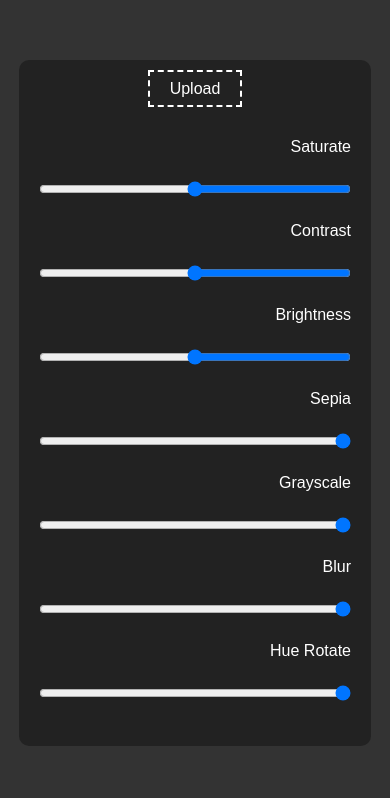
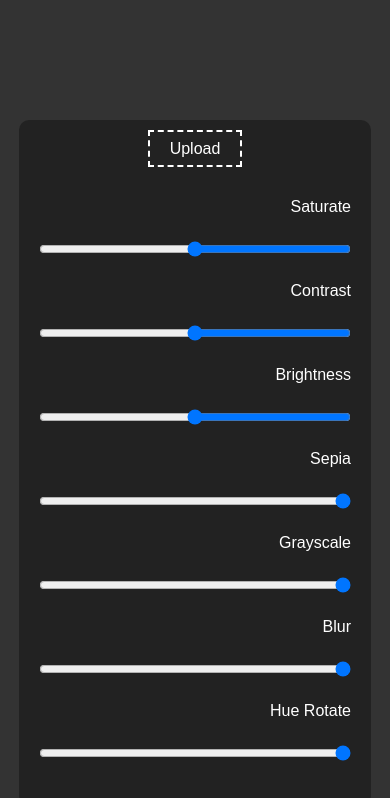
Before and after one commit to moaraby-projects/filters-Image, a plain HTML site: page index.html in a window 390 px wide. Shown: the part 209-1007 px from the top of the page. Before the commit the page ends 955 px from the top, so only its background shows below. Drawn offline with Linux system fonts and the light colour scheme.

Commit message:
Update master.css

```diff
--- a/css/master.css
+++ b/css/master.css
@@ -78,7 +78,7 @@ span {
 
 @media (max-width:992px) {
     .container {
-        margin-top: 190px;
+        margin-top: 250px;
         grid-template-columns: none;
         grid-template-rows: 1fr;
         gap: 40px;
```
